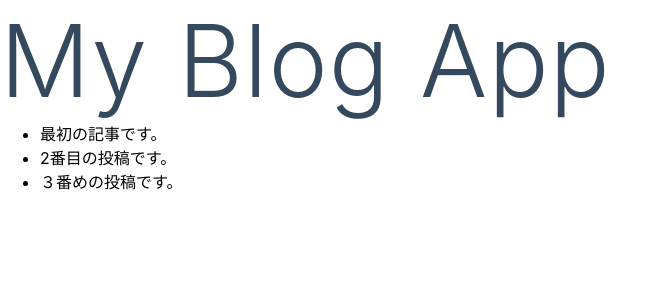
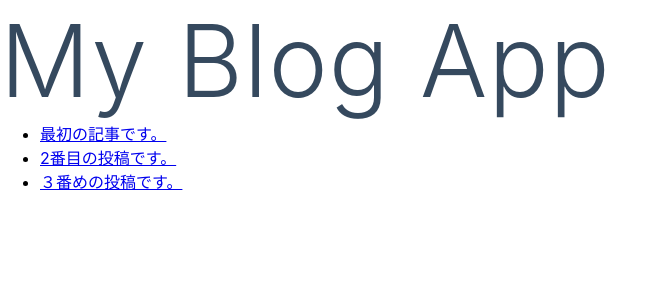
Before and after one commit to bake0937/my-vue-app, a Nuxt app: page / in a window 1280 px wide. Shown: the top 300 px of the page, without its empty margins (0-659 px from the left). Built offline with nearby package versions, Linux system fonts and the light colour scheme.

Commit message:
ブログの投稿詳細ページへのリンクを追加

```diff
--- a/pages/index.vue
+++ b/pages/index.vue
@@ -3,7 +3,9 @@
     <h1 class="title">My Blog App</h1>
 
     <ul>
-        <li v-for='(post, index) in posts' :key="index">{{post.title}}</li>
+        <li v-for='(post, index) in posts' :key="index">
+            <router-link :to="`/post/${post.id}`">{{post.title}}</router-link>
+        </li>
     </ul>
   </div>
 </template>
```
